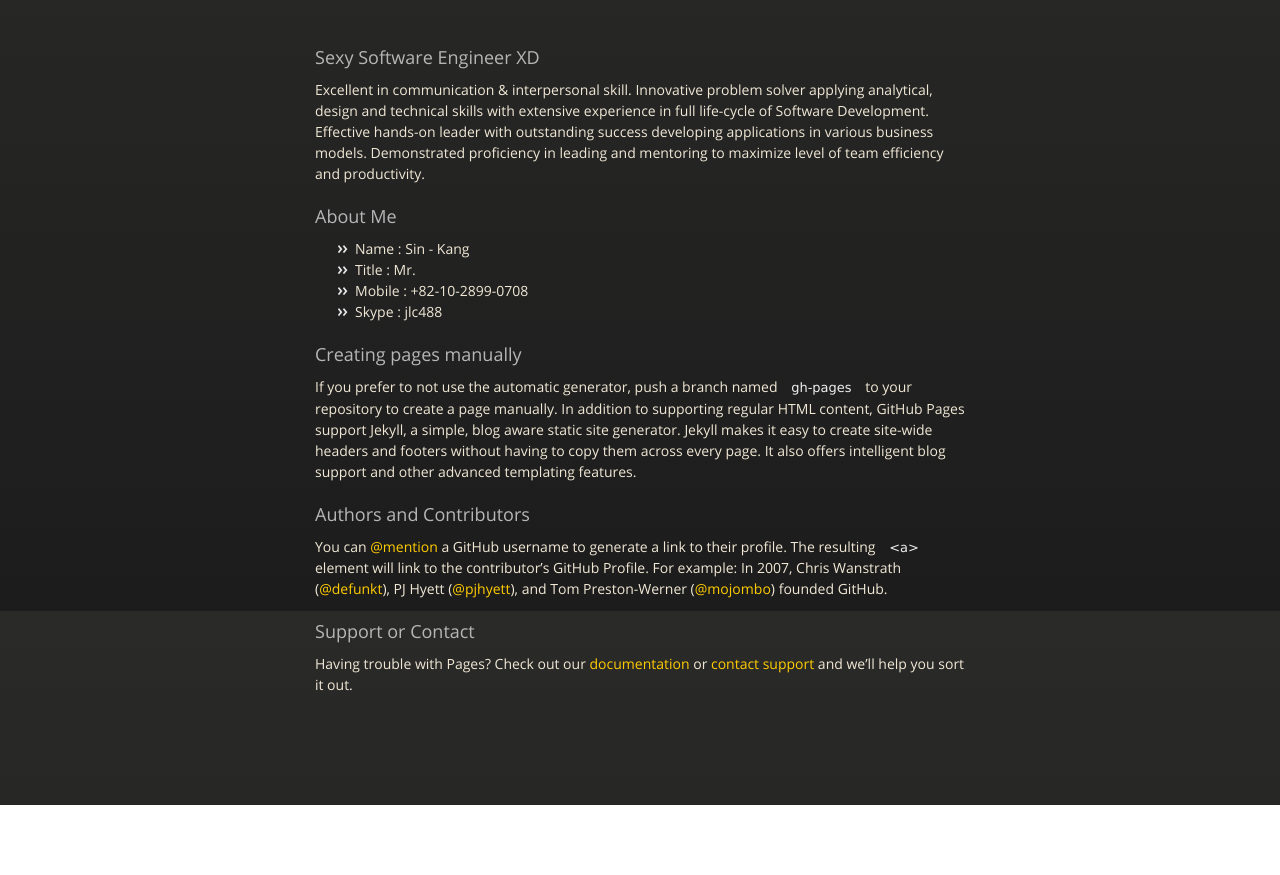
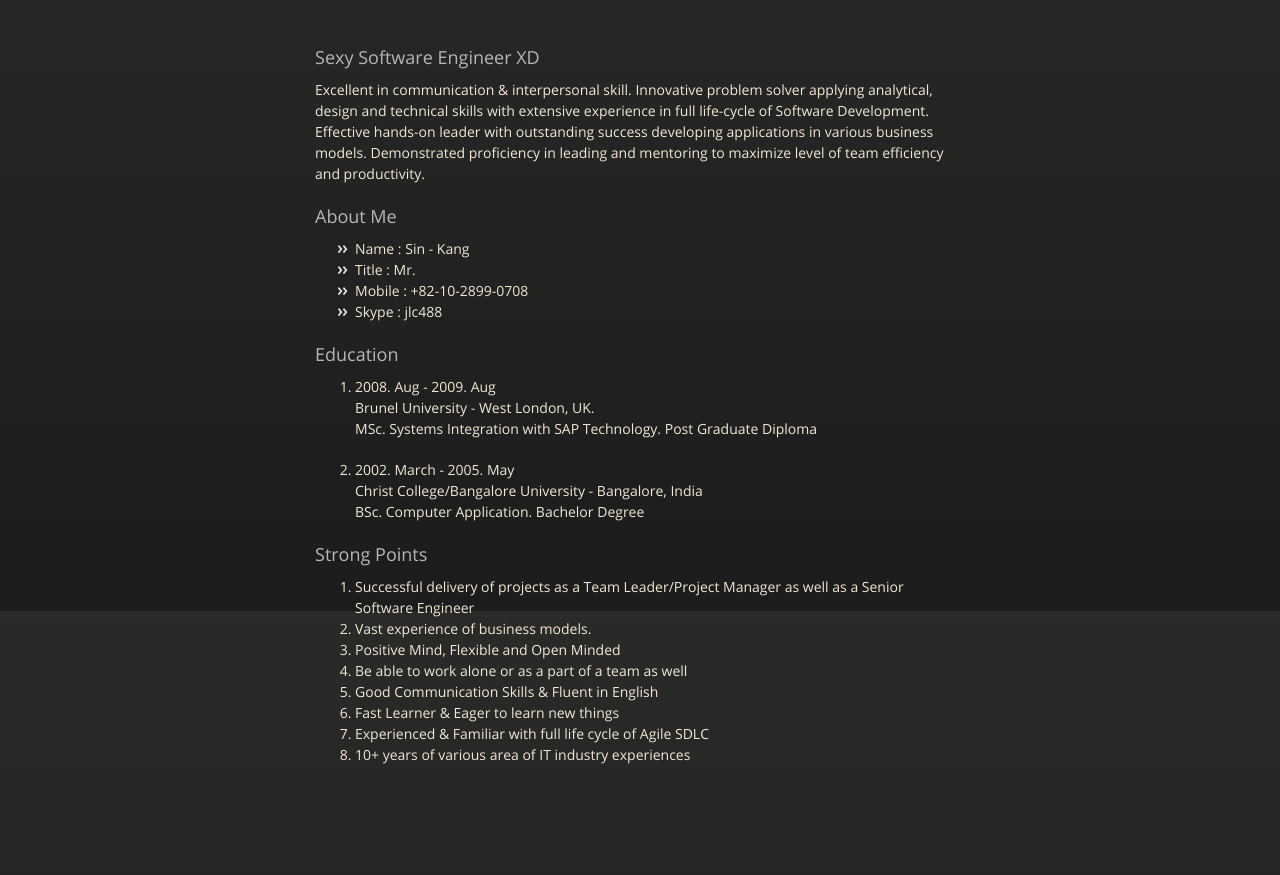
Before and after one commit to jlc488/jlc488.github.io, a plain HTML site: page index.html in a window 1280 px wide. Shown: the part 189-1064 px from the top of the page. Before the commit the page ends 994 px from the top, so only its background shows below. Drawn offline with nearby package versions, Linux system fonts and the light colour scheme.

Commit message:
adding contents

```diff
--- a/index.html
+++ b/index.html
@@ -26,7 +26,7 @@
           <li class="fork"><a target="_blank" href="https://twitter.com/SexySinny78">Twitter</a></li>
           <li class="fork"><a target="_blank" href="https://www.goodreads.com/sexysinny">good<b>reads</b></a></li>
           <li class="fork"><a target="_blank" href="https://profile.sexysinny.com">My Profile</a></li>
-
+          <li class="fork"><a target="_blank" href="https://onedrive.live.com/redir?resid=AD366EE80F356FA1!251&authkey=!ACaf1qAu43JrtFI&ithint=file%2cdocx">Resume</a></li>
         </nav>
       </div><!-- end header -->
 
@@ -40,14 +40,14 @@
           <span class="credits left">Maintained by <a href="https://github.com/jlc488">Sin Kang aka SexySinny</a></span>
         </div>
         <h3>
-          <a id="intro-templates" class="anchor" href="#intro-pages" aria-hidden="true">
+          <a id="intro-template-id" class="anchor" href="#intro-page" aria-hidden="true">
             <span aria-hidden="true" class="octicon octicon-link"></span></a>Sexy Software Engineer XD</h3>
 
 <p>Excellent in communication & interpersonal skill. Innovative problem solver applying analytical, design and technical skills with extensive experience in full life-cycle of Software Development. Effective hands-on leader with outstanding success developing applications in various business models.
 Demonstrated proficiency in leading and mentoring to maximize level of team efficiency and productivity.
 </p>
 <h3>
-<a id="aboutme-templates" class="anchor" href="#aboutme-templates" aria-hidden="true">
+<a id="aboutme-template-id" class="anchor" href="#aboutme-template" aria-hidden="true">
   <span aria-hidden="true" class="octicon octicon-link"></span></a>About Me</h3>
 <ul>
   <li class="fork">Name : Sin - Kang</li>
@@ -57,22 +57,42 @@ Demonstrated proficiency in leading and mentoring to maximize level of team effi
 </ul>
 
 <h3>
-<a id="creating-pages-manually" class="anchor" href="#creating-pages-manually" aria-hidden="true">
-  <span aria-hidden="true" class="octicon octicon-link"></span></a>Creating pages manually</h3>
-
-<p>If you prefer to not use the automatic generator, push a branch named <code>gh-pages</code> to your repository to create a page manually. In addition to supporting regular HTML content, GitHub Pages support Jekyll, a simple, blog aware static site generator. Jekyll makes it easy to create site-wide headers and footers without having to copy them across every page. It also offers intelligent blog support and other advanced templating features.</p>
+<a id="education-template-id" class="anchor" href="#education-template" aria-hidden="true">
+  <span aria-hidden="true" class="octicon octicon-link"></span></a>Education</h3>
+<ol>
+  <li>
+    <p>
+      2008. Aug - 2009. Aug<br>
+      Brunel University - West London, UK.<br>
+      MSc. Systems Integration with SAP Technology. Post Graduate Diploma
+  </p>
+  </li>
+  <li>
+    <p>
+      2002. March - 2005. May<br>
+      Christ College/Bangalore University - Bangalore, India<br>
+      BSc. Computer Application. Bachelor Degree
+  </p>
+  </li>
+</ol>
 
 <h3>
-<a id="authors-and-contributors" class="anchor" href="#authors-and-contributors" aria-hidden="true">
-  <span aria-hidden="true" class="octicon octicon-link"></span></a>Authors and Contributors</h3>
+<a id="strong-point-template-id" class="anchor" href="#strong-point-template" aria-hidden="true">
+  <span aria-hidden="true" class="octicon octicon-link"></span></a>Strong Points</h3>
 
-<p>You can <a href="https://help.github.com/articles/basic-writing-and-formatting-syntax/#mentioning-users-and-teams" class="user-mention">@mention</a> a GitHub username to generate a link to their profile. The resulting <code>&lt;a&gt;</code> element will link to the contributor’s GitHub Profile. For example: In 2007, Chris Wanstrath (<a href="https://github.com/defunkt" class="user-mention">@defunkt</a>), PJ Hyett (<a href="https://github.com/pjhyett" class="user-mention">@pjhyett</a>), and Tom Preston-Werner (<a href="https://github.com/mojombo" class="user-mention">@mojombo</a>) founded GitHub.</p>
+<ol>
+  <li>Successful delivery of projects as a Team Leader/Project Manager as well as a Senior Software Engineer</li>
+  <li>Vast experience of business models.</li>
+  <li>Positive Mind, Flexible and Open Minded</li>
+  <li>Be able to work alone or as a part of a team as well</li>
+  <li>Good Communication Skills & Fluent in English</li>
+  <li>Fast Learner & Eager to learn new things</li>
+  <li>Experienced & Familiar with full life cycle of Agile SDLC</li>
+  <li>10+ years of various area of IT industry experiences</li>
+</ol>
 
-<h3>
-<a id="support-or-contact" class="anchor" href="#support-or-contact" aria-hidden="true"><span aria-hidden="true" class="octicon octicon-link"></span></a>Support or Contact</h3>
 
-<p>Having trouble with Pages? Check out our <a href="https://help.github.com/pages">documentation</a> or <a href="https://github.com/contact">contact support</a> and we’ll help you sort it out.</p>
-      </section>
+</section>
 
     </div>
     <!--[if !IE]><script>fixScale(document);</script><![endif]-->
```
Also changed, not shown: javascripts/custom.js (added).
